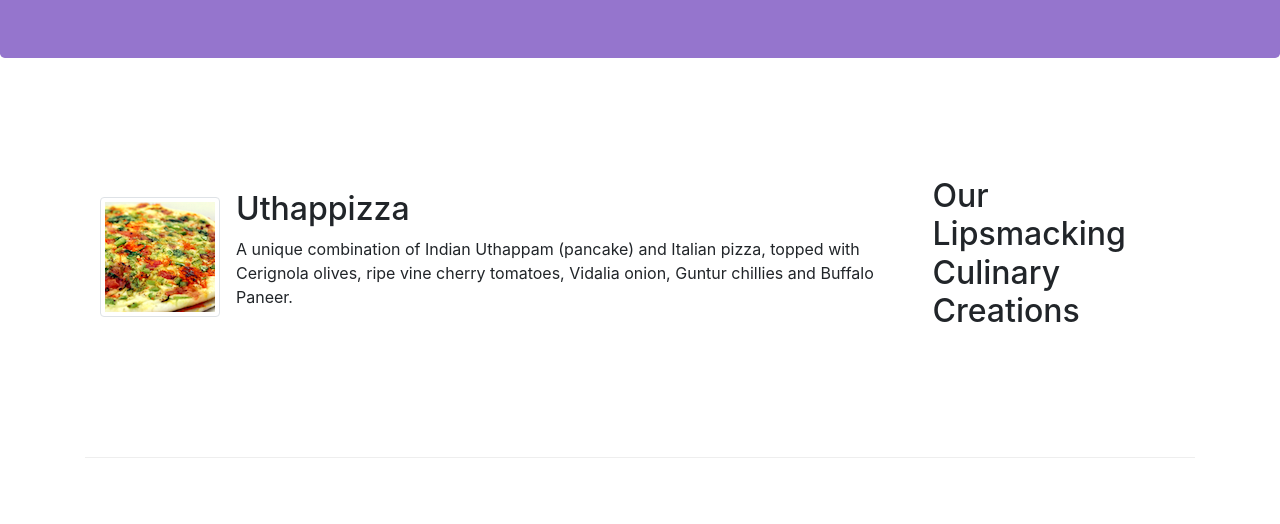
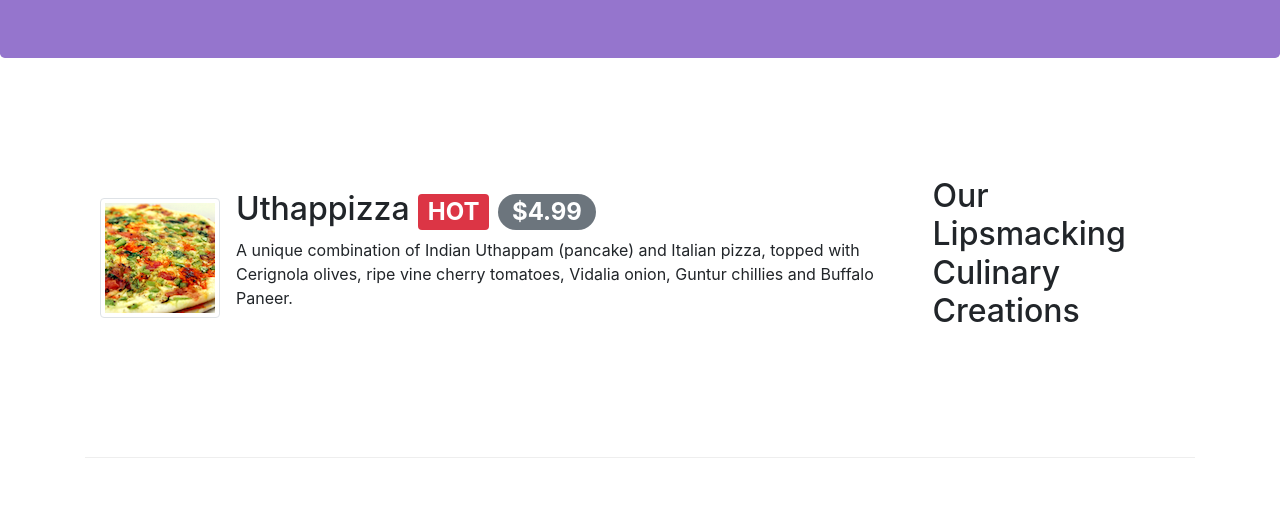
Before and after one commit to chiragxarora/BootStrap-4, a website: page index.html in a window 1280 px wide. Shown: the part 276-800 px from the top of the page. Drawn offline with nearby package versions, Linux system fonts and the light colour scheme.

Commit message:
Alerting Users

```diff
--- a/index.html
+++ b/index.html
@@ -58,7 +58,7 @@
                 <div class="media">
                     <img src="img/uthappizza.png" class="d-flex mr-3 img-thumbnail align-self-center" alt="Uthappizza">
                     <div class="media-body">
-                        <h2 class="mt-0">Uthappizza</h2>
+                        <h2 class="mt-0">Uthappizza <span class="badge badge-danger">HOT</span> <span class="badge badge-pill badge-secondary"> &dollar;4.99</span></h2>
                         <p class="d-none d-sm-block">A unique combination of Indian Uthappam (pancake) and Italian pizza, topped with Cerignola olives, ripe vine cherry tomatoes, Vidalia onion, Guntur chillies and Buffalo Paneer.</p>
                     </div>
                 </div>
```
